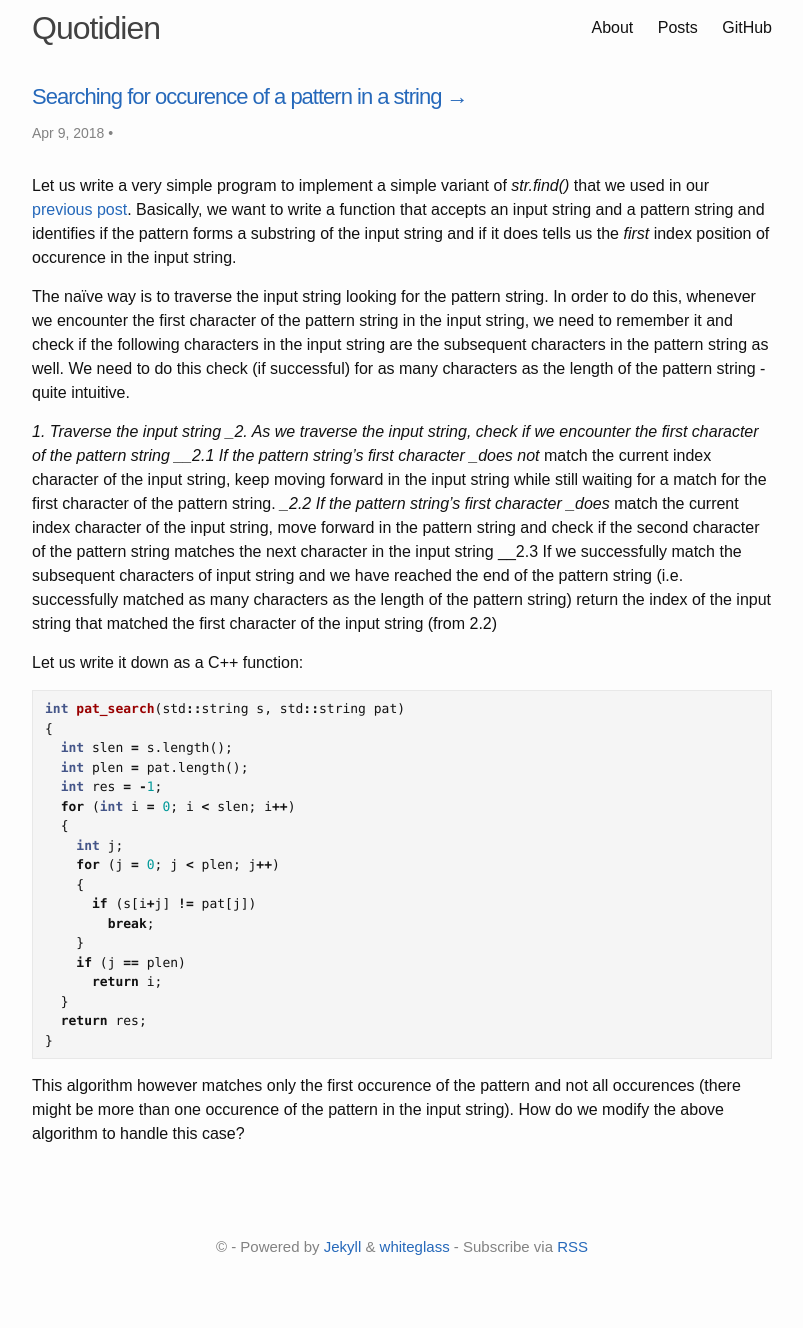
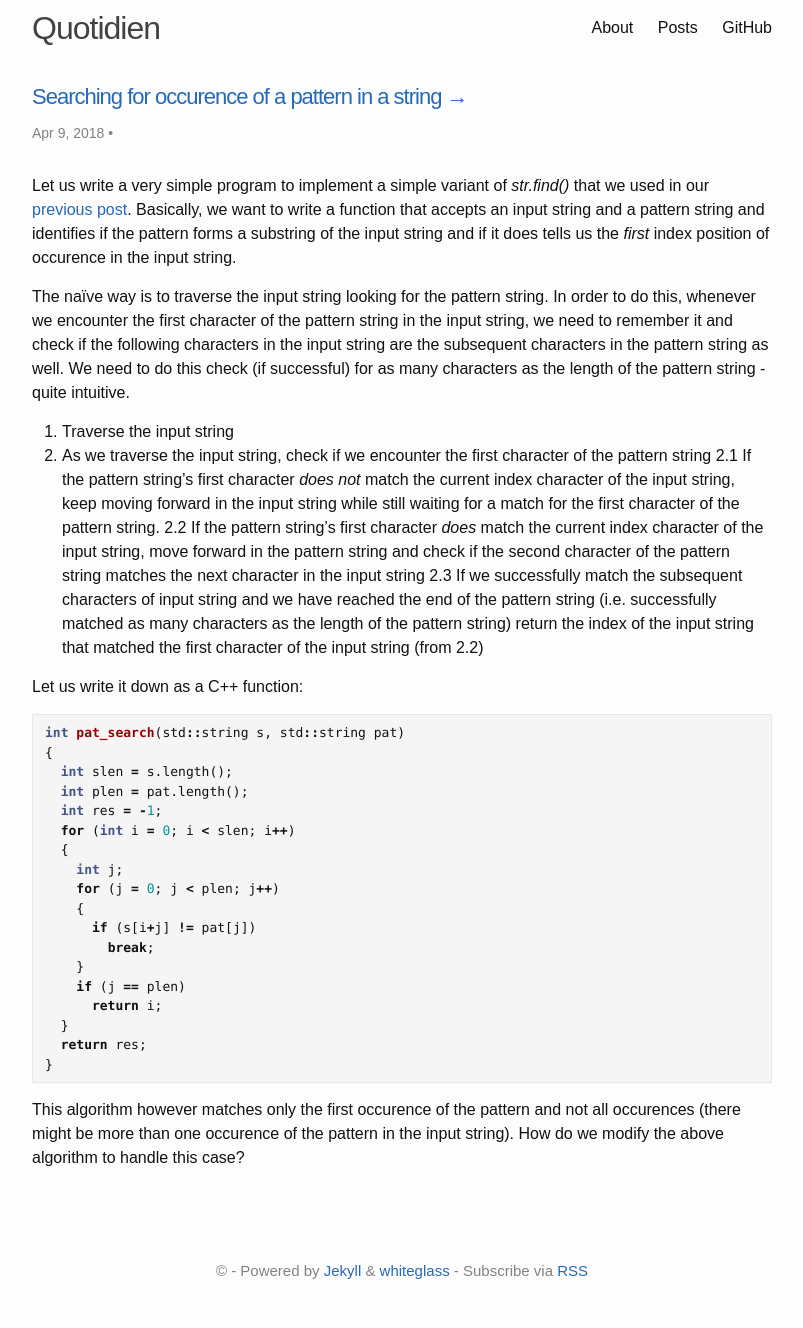
Before and after one commit to dotkay/dotkay.github.io, a Jekyll site: the page built from _posts/2018-04-09-string-pattern-search.md, in a window 1280 px wide. Shown: the whole page, without its empty margins (238-1041 px from the left). Built offline with Jekyll 4.4.1, drawn with Linux system fonts in a browser that asks for light colours; before the commit the page ends 1304 px from its top, so only the background shows below that.

Commit message:
fixed nested list in post on finding first occurence of a pattern in a string

```diff
--- a/_posts/2018-04-09-string-pattern-search.md
+++ b/_posts/2018-04-09-string-pattern-search.md
@@ -10,11 +10,11 @@
 
 The naïve way is to traverse the input string looking for the pattern string. In order to do this, whenever we encounter the first character of the pattern string in the input string, we need to remember it and check if the following characters in the input string are the subsequent characters in the pattern string as well. We need to do this check (if successful) for as many characters as the length of the pattern string - quite intuitive.
 
-_1. Traverse the input string
-_2. As we traverse the input string, check if we encounter the first character of the pattern string
-__2.1  If the pattern string's first character _does not_ match the current index character of the input string, keep moving forward in the input string while still waiting for a match for the first character of the pattern string.
-__2.2 If the pattern string's first character _does_ match the current index character of the input string, move forward in the pattern string and check if the second character of the pattern string matches the next character in the input string
-__2.3 If we successfully match the subsequent characters of input string and we have reached the end of the pattern string (i.e. successfully matched as many characters as the length of the pattern string) return the index of the input string that matched the first character of the input string (from 2.2)
+1. Traverse the input string
+2. As we traverse the input string, check if we encounter the first character of the pattern string
+  2.1  If the pattern string's first character _does not_ match the current index character of the input string, keep moving forward in the input string while still waiting for a match for the first character of the pattern string.
+  2.2 If the pattern string's first character _does_ match the current index character of the input string, move forward in the pattern string and check if the second character of the pattern string matches the next character in the input string
+  2.3 If we successfully match the subsequent characters of input string and we have reached the end of the pattern string (i.e. successfully matched as many characters as the length of the pattern string) return the index of the input string that matched the first character of the input string (from 2.2)
 
 Let us write it down as a C++ function:
 
```
